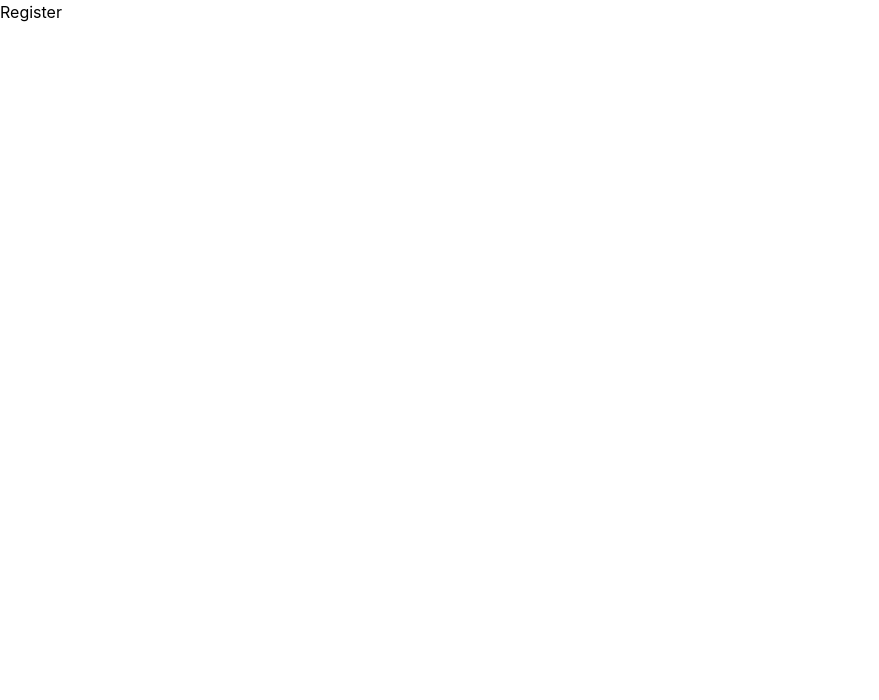
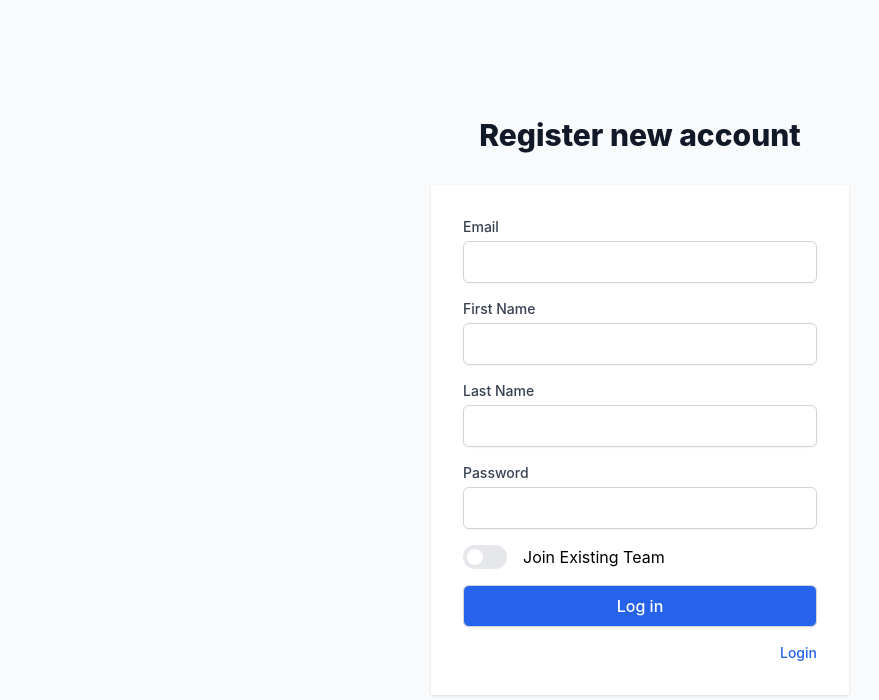
Before and after one commit to viet34tqc/bulletproof, a React (Create React App) app: page /auth/register in a window 1280 px wide. Shown: the top 700 px of the page, without its empty margins (0-879 px from the left). Built offline with nearby package versions, Linux system fonts and the light colour scheme.

Commit message:
Register Form

```diff
--- a/package.json
+++ b/package.json
@@ -3,6 +3,7 @@
   "version": "0.1.0",
   "private": true,
   "dependencies": {
+    "@headlessui/react": "^1.5.0",
     "@heroicons/react": "^1.0.6",
     "@hookform/resolvers": "^2.8.8",
     "@testing-library/jest-dom": "^5.16.4",
--- a/src/features/auth/components/Register.tsx
+++ b/src/features/auth/components/Register.tsx
@@ -1,11 +1,106 @@
-import React from 'react'
+import InputField from '@/components/Form/InputField';
+import AuthLayout from '@/features/auth/components/AuthLayout';
+import { Switch } from '@headlessui/react';
+import { yupResolver } from '@hookform/resolvers/yup';
+import { useState } from 'react';
+import { useForm } from 'react-hook-form';
+import { Link } from 'react-router-dom';
+import * as yup from 'yup';
 
-type Props = {}
-
-const Register = (props: Props) => {
-  return (
-    <div>Register</div>
-  )
+export interface RegisterValues {
+	email: string;
+	firstName: string;
+	lastName: string;
+	password: string;
 }
 
-export default Register
+const schema = yup.object({
+	email: yup.string().email().required(),
+	password: yup.string().required(),
+	firstName: yup.string().required(),
+	lastName: yup.string().required(),
+});
+
+const Register = () => {
+	const [chooseTeam, setChooseTeam] = useState(false);
+
+	const {
+		register,
+		handleSubmit,
+		formState: { errors },
+	} = useForm<RegisterValues>({
+		resolver: yupResolver(schema),
+	});
+
+	const onSubmit = (data: RegisterValues) => {
+		console.log('data', data);
+	};
+
+	return (
+		<AuthLayout title="Register new account">
+			<form onSubmit={handleSubmit(onSubmit)} className="flex flex-col gap-4">
+				<InputField
+					type="email"
+					label="Email"
+					error={errors.email?.message}
+					registration={register('email')}
+				/>
+				<InputField
+					type="text"
+					label="First Name"
+					registration={register('firstName')}
+					error={errors.firstName?.message}
+				/>
+				<InputField
+					type="text"
+					label="Last Name"
+					registration={register('lastName')}
+					error={errors.lastName?.message}
+				/>
+				<InputField
+					type="password"
+					label="Password"
+					registration={register('password')}
+					error={errors.password?.message}
+				/>
+
+				<Switch.Group>
+					<div className="flex items-center">
+						<Switch
+							checked={chooseTeam}
+							onChange={setChooseTeam}
+							className={`${
+								chooseTeam ? 'bg-blue-600' : 'bg-gray-200'
+							} relative inline-flex items-center h-6 rounded-full w-11 transition-colors focus:outline-none focus:ring-2 focus:ring-offset-2 focus:ring-indigo-500`}
+						>
+							<span
+								className={`${
+									chooseTeam ? 'translate-x-6' : 'translate-x-1'
+								} inline-block w-4 h-4 transform bg-white rounded-full transition-transform`}
+							/>
+						</Switch>
+						<Switch.Label className="ml-4">Join Existing Team</Switch.Label>
+					</div>
+				</Switch.Group>
+
+				<button
+					type="submit"
+					className="flex justify-center items-center border border-gray-300 disabled:opacity-70 disabled:cursor-not-allowed rounded-md shadow-sm font-medium focus:outline-none bg-blue-600 text-white hover:bg-gray-50:text-blue-600 py-2 px-6 text-md w-full"
+				>
+					<span className="mx-2">Log in</span>
+				</button>
+			</form>
+
+			<div className="flex justify-end mt-4">
+				<Link
+					to="../login"
+					className="font-medium text-sm text-blue-600 hover:text-blue-500"
+				>
+					Login
+				</Link>
+			</div>
+		</AuthLayout>
+	);
+};
+
+export default Register;
```
Also changed, not shown: 2 other files (tests, documents, lock files or other folders).
